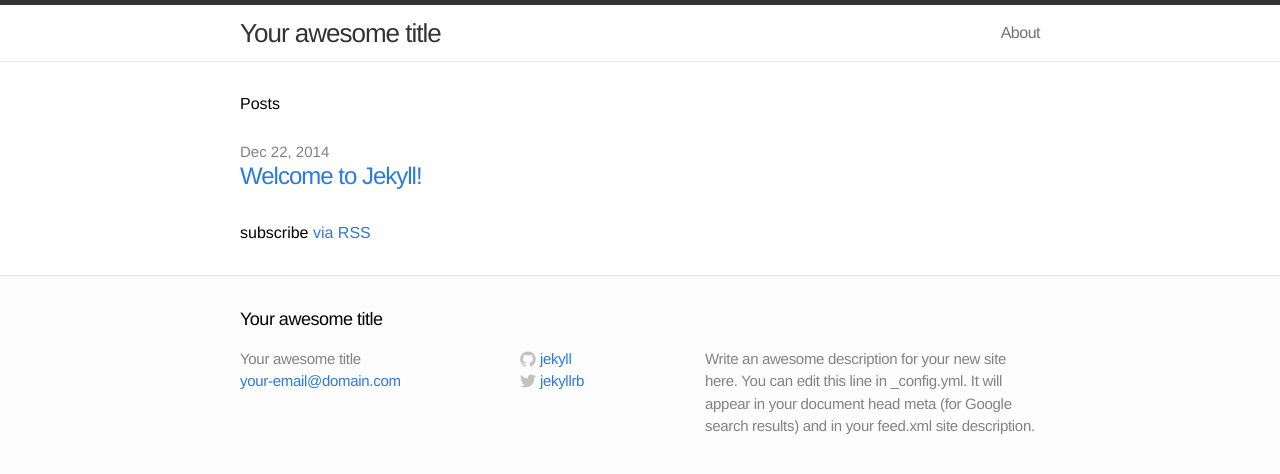
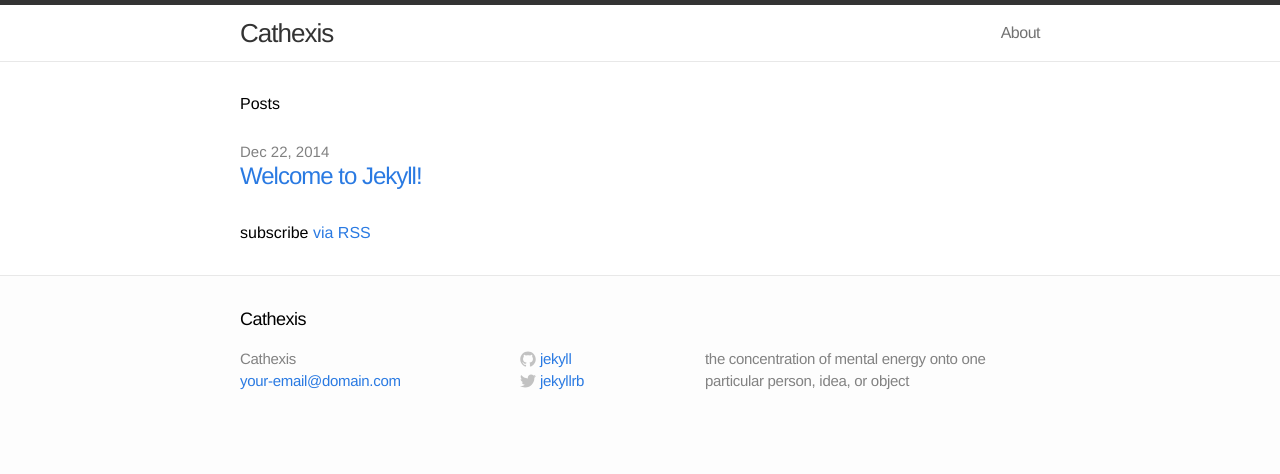
Before and after one commit to chiriboga/Cathexis, a Jekyll site: the page built from index.html, in a window 1280 px wide. Shown: the top 474 px of the page. Built offline with Jekyll 4.4.1, drawn with Linux system fonts in a browser that asks for light colours.

```diff
--- a/_config.yml
+++ b/_config.yml
@@ -1,7 +1,7 @@
 # Site settings
-title: Your awesome title
+title: Cathexis
 email: your-email@domain.com
-description: "Write an awesome description for your new site here. You can edit this line in _config.yml. It will appear in your document head meta (for Google search results) and in your feed.xml site description."
+description: "the concentration of mental energy onto one particular person, idea, or object"
 baseurl: ""
 url: "http://yourdomain.com"
 twitter_username: jekyllrb
@@ -10,3 +10,7 @@ github_username:  jekyll
 # Build settings
 markdown: kramdown
 permalink: pretty
+
+collections:
+  volume_Testing:
+    output: true
```
